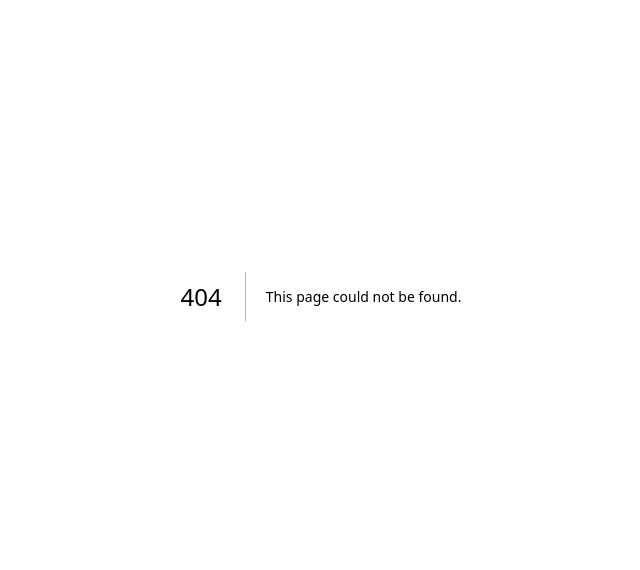
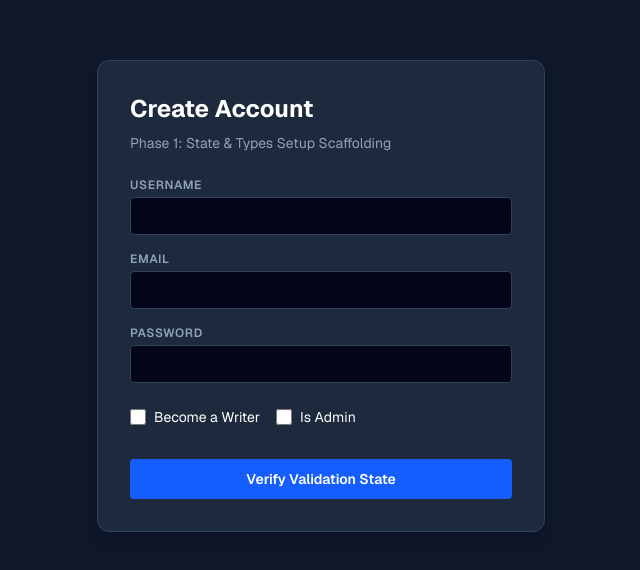
Before and after one commit to EricStratosphere/knowledge-hub, a Next.js app: page /signup in a window 1280 px wide. Before the commit this address had no page. Shown: the part 104-674 px from the top of the page, without its empty margins (319-959 px from the left). Built offline with nearby package versions, Linux system fonts and the light colour scheme.

Commit message:
feat: scaffold sign-up component states, types, and client-side validation

```diff
--- /dev/null
+++ b/app/signup/page.tsx
@@ -0,0 +1,225 @@
+'use client';
+
+import React, { useState } from 'react';
+import { useRouter } from 'next/navigation';
+import { signup } from '@/lib/api';
+
+// Interface for SignUp Form State
+export interface SignUpFormData {
+  username: string;
+  email: string;
+  password?: string; // Optional field for safety, though required by form
+  is_admin: boolean;
+  is_writer: boolean;
+}
+
+// Interface for Validation Errors
+export interface SignUpFormErrors {
+  username?: string;
+  email?: string;
+  password?: string;
+  apiError?: string;
+}
+
+export default function SignUpPage() {
+  const router = useRouter();
+
+  // Form State
+  const [formData, setFormData] = useState<SignUpFormData>({
+    username: '',
+    email: '',
+    password: '',
+    is_admin: false,
+    is_writer: false,
+  });
+
+  // UI Status States
+  const [errors, setErrors] = useState<SignUpFormErrors>({});
+  const [isLoading, setIsLoading] = useState(false);
+  const [apiSuccess, setApiSuccess] = useState<string | null>(null);
+
+  // Field change handler
+  const handleChange = (e: React.ChangeEvent<HTMLInputElement>) => {
+    const { name, value, type, checked } = e.target;
+    setFormData((prev) => ({
+      ...prev,
+      [name]: type === 'checkbox' ? checked : value,
+    }));
+
+    // Clear validation error on type
+    if (errors[name as keyof SignUpFormErrors]) {
+      setErrors((prev) => ({
+        ...prev,
+        [name]: undefined,
+      }));
+    }
+  };
+
+  // Custom client-side validation
+  const validateForm = (): boolean => {
+    const newErrors: SignUpFormErrors = {};
+
+    // Username validation
+    if (!formData.username.trim()) {
+      newErrors.username = 'Username is required.';
+    } else if (formData.username.trim().length < 3) {
+      newErrors.username = 'Username must be at least 3 characters.';
+    }
+
+    // Email validation
+    const emailRegex = /^[^\s@]+@[^\s@]+\.[^\s@]+$/;
+    if (!formData.email.trim()) {
+      newErrors.email = 'Email address is required.';
+    } else if (!emailRegex.test(formData.email.trim())) {
+      newErrors.email = 'Please enter a valid email address.';
+    }
+
+    // Password validation
+    const passwordValue = formData.password || '';
+    if (!passwordValue) {
+      newErrors.password = 'Password is required.';
+    } else if (passwordValue.length < 6) {
+      newErrors.password = 'Password must be at least 6 characters.';
+    }
+
+    setErrors(newErrors);
+    return Object.keys(newErrors).length === 0;
+  };
+
+  // Submit Handler
+  const handleSubmit = async (e: React.FormEvent) => {
+    e.preventDefault();
+    setErrors({});
+    setApiSuccess(null);
+
+    // Client-side validation check
+    if (!validateForm()) {
+      return;
+    }
+
+    setIsLoading(true);
+
+    try {
+      // In Phase 3 we will integrate full API network flows
+      console.log('Sending Form Data:', formData);
+
+      // Temporary simulated flow for Phase 1 verification
+      // (Actual API connection will be activated and fully bound in Phase 3)
+      setIsLoading(false);
+      setApiSuccess('State validation complete! Ready for Phase 2 styling.');
+    } catch (error: any) {
+      setIsLoading(false);
+      setErrors({
+        apiError: error.message || 'An unexpected error occurred during signup.',
+      });
+    }
+  };
+
+  return (
+    <div className="flex flex-col items-center justify-center min-h-screen bg-slate-900 text-white p-6 font-sans">
+      <div className="w-full max-w-md bg-slate-800 rounded-xl p-8 shadow-lg border border-slate-700">
+        <h2 className="text-2xl font-bold mb-2">Create Account</h2>
+        <p className="text-slate-400 text-sm mb-6">Phase 1: State & Types Setup Scaffolding</p>
+
+        {apiSuccess && (
+          <div className="mb-4 p-3 bg-emerald-950/80 border border-emerald-500/30 text-emerald-400 rounded text-sm">
+            {apiSuccess}
+          </div>
+        )}
+
+        {errors.apiError && (
+          <div className="mb-4 p-3 bg-rose-950/80 border border-rose-500/30 text-rose-400 rounded text-sm">
+            {errors.apiError}
+          </div>
+        )}
+
+        <form onSubmit={handleSubmit} className="space-y-4">
+          <div>
+            <label className="block text-xs font-semibold text-slate-400 uppercase tracking-wider mb-1">
+              Username
+            </label>
+            <input
+              type="text"
+              name="username"
+              value={formData.username}
+              onChange={handleChange}
+              disabled={isLoading}
+              className="w-full bg-slate-950 border border-slate-700 rounded px-3 py-2 text-sm focus:outline-none focus:border-slate-500 disabled:opacity-50"
+            />
+            {errors.username && (
+              <p className="text-rose-400 text-xs mt-1">{errors.username}</p>
+            )}
+          </div>
+
+          <div>
+            <label className="block text-xs font-semibold text-slate-400 uppercase tracking-wider mb-1">
+              Email
+            </label>
+            <input
+              type="email"
+              name="email"
+              value={formData.email}
+              onChange={handleChange}
+              disabled={isLoading}
+              className="w-full bg-slate-950 border border-slate-700 rounded px-3 py-2 text-sm focus:outline-none focus:border-slate-500 disabled:opacity-50"
+            />
+            {errors.email && (
+              <p className="text-rose-400 text-xs mt-1">{errors.email}</p>
+            )}
+          </div>
+
+          <div>
+            <label className="block text-xs font-semibold text-slate-400 uppercase tracking-wider mb-1">
+              Password
+            </label>
+            <input
+              type="password"
+              name="password"
+              value={formData.password}
+              onChange={handleChange}
+              disabled={isLoading}
+              className="w-full bg-slate-950 border border-slate-700 rounded px-3 py-2 text-sm focus:outline-none focus:border-slate-500 disabled:opacity-50"
+            />
+            {errors.password && (
+              <p className="text-rose-400 text-xs mt-1">{errors.password}</p>
+            )}
+          </div>
+
+          <div className="flex items-center gap-4 pt-2">
+            <label className="flex items-center gap-2 text-sm cursor-pointer select-none">
+              <input
+                type="checkbox"
+                name="is_writer"
+                checked={formData.is_writer}
+                onChange={handleChange}
+                disabled={isLoading}
+                className="w-4 h-4 rounded border-slate-700 bg-slate-950 focus:ring-0"
+              />
+              <span>Become a Writer</span>
+            </label>
+
+            <label className="flex items-center gap-2 text-sm cursor-pointer select-none">
+              <input
+                type="checkbox"
+                name="is_admin"
+                checked={formData.is_admin}
+                onChange={handleChange}
+                disabled={isLoading}
+                className="w-4 h-4 rounded border-slate-700 bg-slate-950 focus:ring-0"
+              />
+              <span>Is Admin</span>
+            </label>
+          </div>
+
+          <button
+            type="submit"
+            disabled={isLoading}
+            className="w-full bg-blue-600 hover:bg-blue-500 font-semibold py-2.5 px-4 rounded text-sm transition-all disabled:opacity-50 mt-4"
+          >
+            {isLoading ? 'Processing...' : 'Verify Validation State'}
+          </button>
+        </form>
+      </div>
+    </div>
+  );
+}
```
